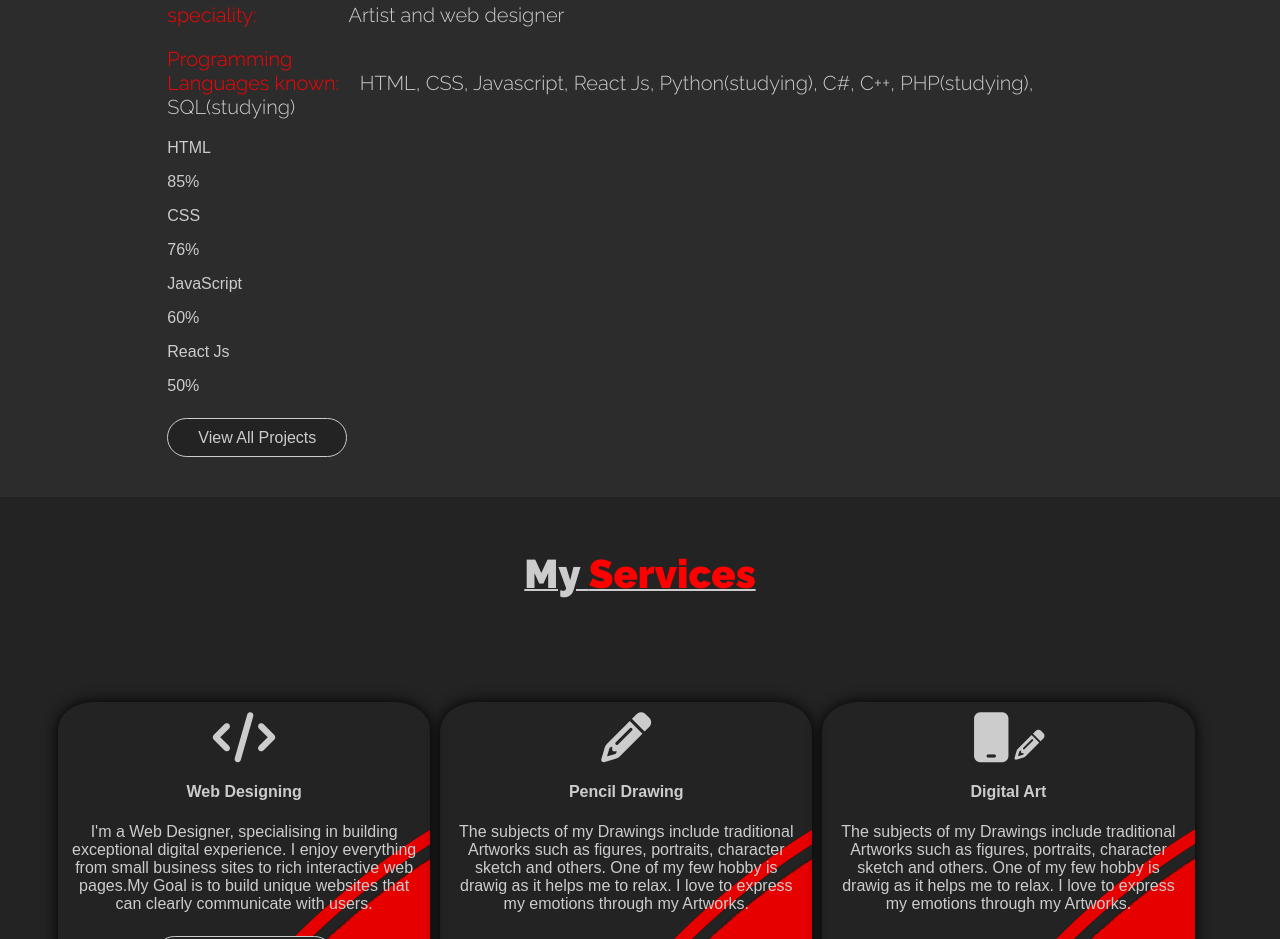
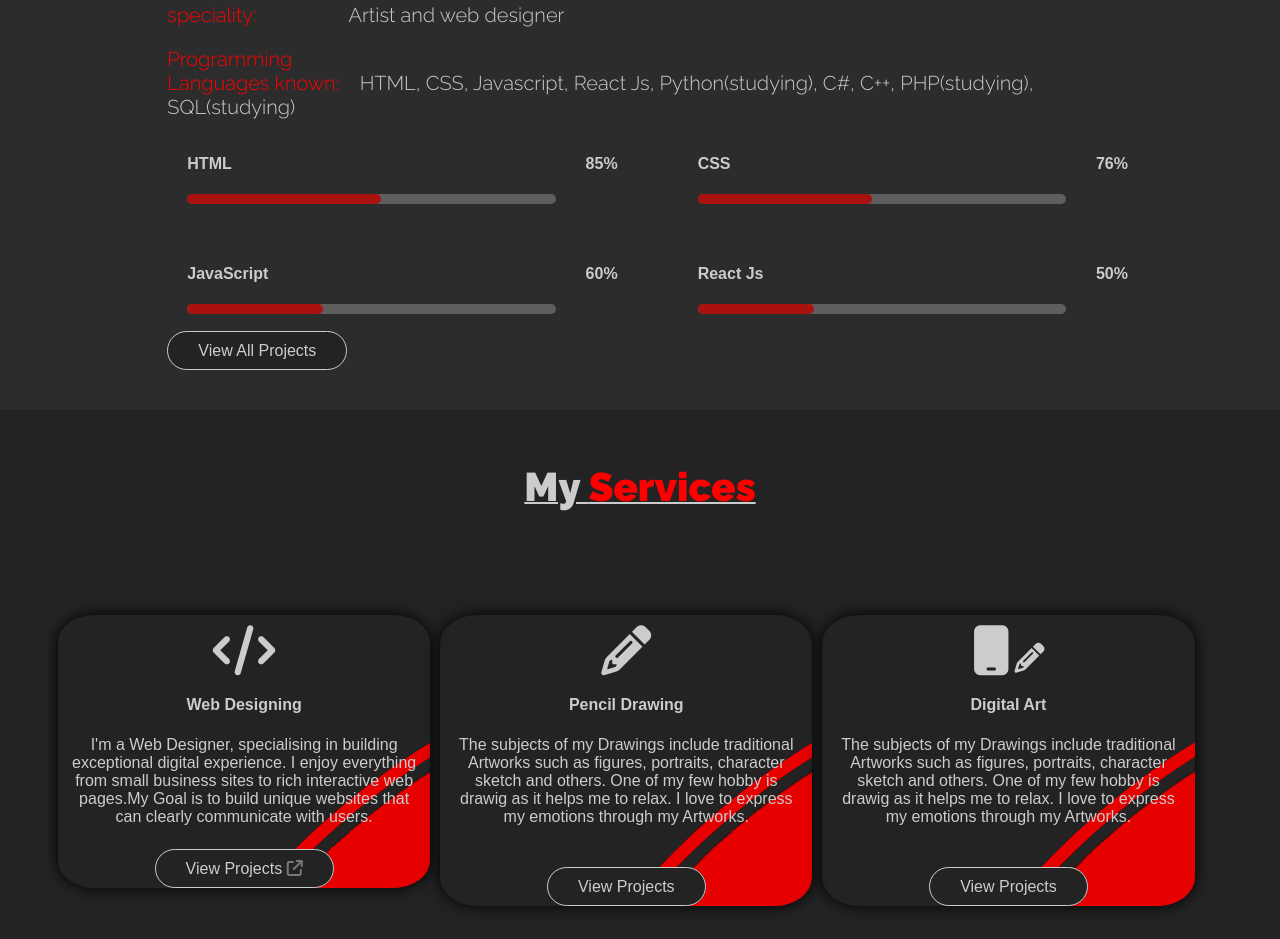
Before and after one commit to sre-yes-v/sre-yes-v.github.io, a plain HTML site: page index.html in a window 1280 px wide. Shown: the part 1258-2197 px from the top of the page. Drawn offline with nearby package versions, Linux system fonts and the light colour scheme; files that its build step writes are made by us from their sources; a web font is replaced by a local one.

Commit message:
Update menu.css

```diff
--- a/menu.css
+++ b/menu.css
@@ -461,6 +461,122 @@ bottom:10%
     transform: translateY(-6px);
 }
 
+
+
+
+.skills{
+    width: 100%;
+    display: grid;
+    grid-template-columns: repeat(2,1fr);
+    grid-column-gap: 50px;
+    grid-row-gap: 35px;
+}
+
+.skills .skill-bar .text{
+    color: var(--secondary-color);
+    font-weight: 600;
+    display: flex;
+    flex-direction: row;
+    margin-left: 10px;
+    justify-content:space-between;
+    padding: 0 10px;
+}
+
+
+.skill-bar .bar{
+    margin: 10px 20px;
+    width: 80%;
+    height: 10px;
+    background-color: grey;
+    opacity: 0.6;
+    border-radius: 25px;
+    margin-top: 5px;
+}
+
+.skill-bar .bar span{
+    width: 20%;
+    height: 10px;
+    position: absolute;
+    background: red;
+    border-radius: 25px;
+    transition: all 0.5s ease-in-out;
+}
+
+
+.skill-bar .bar span:hover{
+    filter: drop-shadow(0px 0px 10px red);
+}
+
+
+.skill-bar .bar .progress-html{
+    width: 20%;
+    animation: move-html 1s ease-in-out;
+}
+
+
+.skill-bar .bar .progress-css{
+    width: 18%;
+    animation: move-css 1s ease-in-out;
+}
+
+
+
+
+.skill-bar .bar .progress-js{
+    width: 14%;
+    animation: move-js 1s ease-in-out;
+}
+
+
+
+.skill-bar .bar .progress-react{
+    width: 12%;
+    animation: move-react 1s ease-in-out;
+}
+
+
+
+
+
+
+@keyframes move-html {
+    0%{width:0%}
+    100%{width:20%}
+
+}
+
+
+
+@keyframes move-css {
+    0%{width:0%}
+    100%{width:18%}
+
+}
+
+
+
+
+@keyframes move-js {
+    0%{width:0%}
+    100%{width:14%}
+
+}
+
+
+
+@keyframes move-react {
+    0%{width:0%}
+    100%{width:12%}
+
+}
+
+
+
+@keyframes move-html {
+    0%{width:0%}
+    100%{width:20%}
+
+}
 
 
 
@@ -1122,6 +1238,8 @@ width:50px;
 }
 
 
+.skills{  grid-template-columns: repeat(1,1fr);}
+
 
 
 .service .box{position: relative;left: 20%;width:50%;padding:20px;margin:20px auto;border-radius:10%;background:url(image/bg.png);box-shadow: 0 0 15px #000;transform: translateY(0);transition: transform 0.7s ease-in-out;}
```
